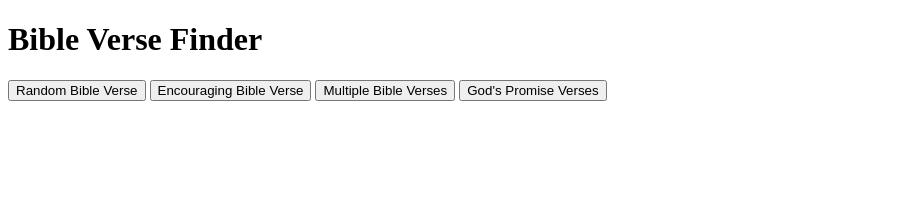
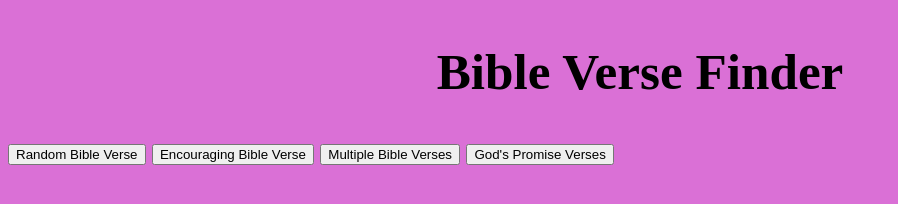
Before and after one commit to SamBlygen/SBA308A, a plain HTML site: page index.html in a window 1280 px wide. Shown: the whole page, without its empty margins (0-898 px from the left). Drawn offline with Linux system fonts and the light colour scheme.

Commit message:
uploading code

```diff
--- a/index.html
+++ b/index.html
@@ -4,6 +4,7 @@
   <meta charset="UTF-8">
   <meta name="viewport" content="width=device-width, initial-scale=1.0">
   <title>Bible Verse Finder</title>
+<link rel="stylesheet" href="./style.css">
 </head>
 <body>
   <header>
@@ -20,6 +21,8 @@
 
 </div>
   </main>
+
   <script type="module" src="./app.js"></script>
+
 </body>
 </html>
--- a/style.css
+++ b/style.css
@@ -0,0 +1,15 @@
+body {
+  background-color: orchid;
+  font-size: 1.6rem;
+}
+header {
+ display: flex;
+ justify-content: center;
+ align-items: center;
+}
+section{
+ position: relative;
+ vertical-align: top;
+ display: inline-block;
+
+}
```
Also changed, not shown: 1 other file.
